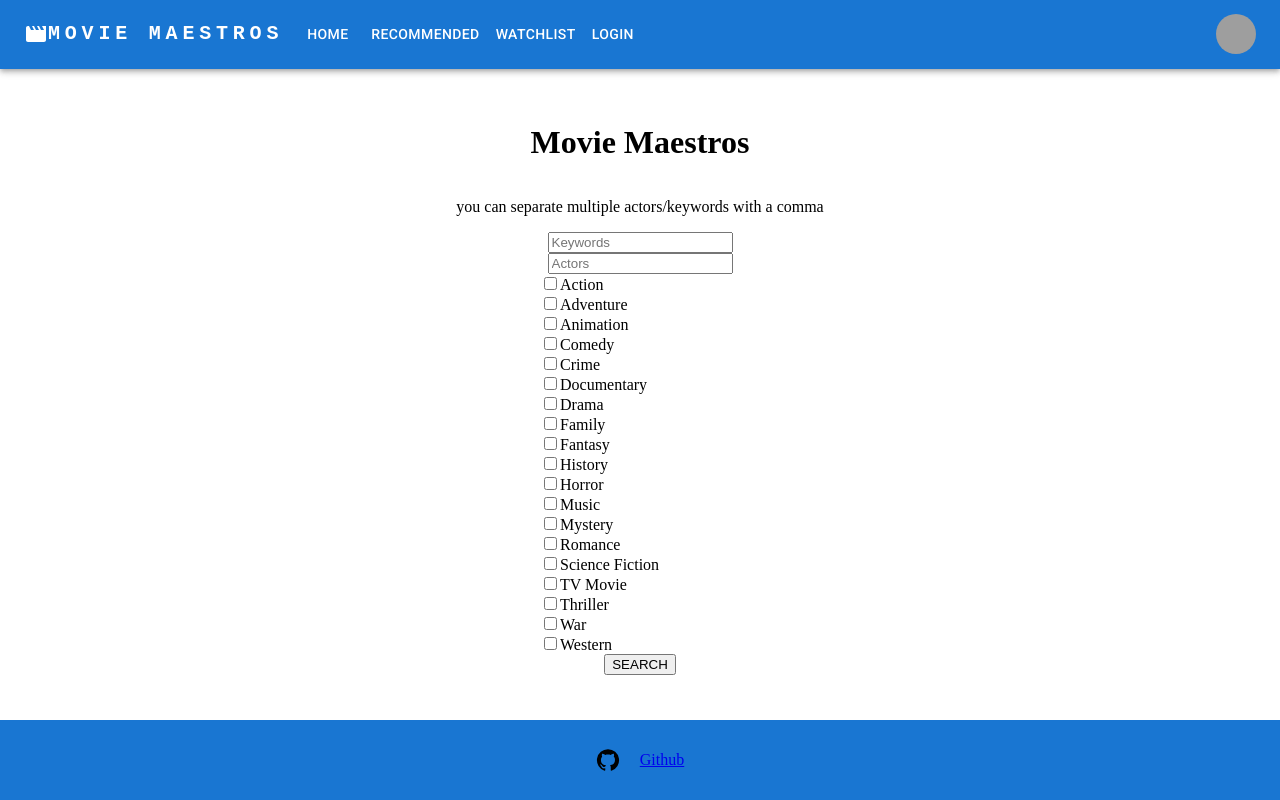
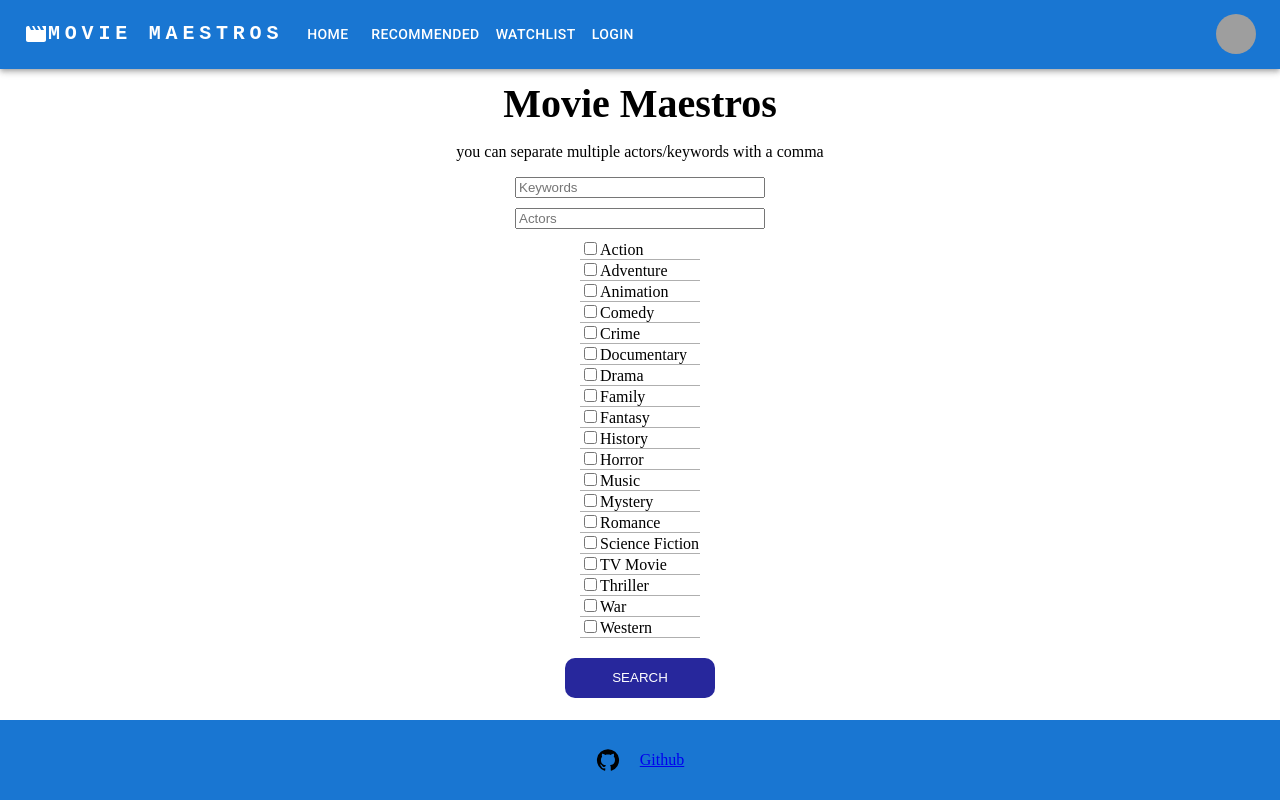
Before and after one commit to crypticsurfer/Movie-Maestros, a React (Vite) app in the folder client/: page / in a window 1280 px wide. Built offline with nearby package versions, Linux system fonts and the light colour scheme; grey boxes are pictures that could not be loaded.

Commit message:
styled elements on homepage

```diff
--- a/client/src/App.css
+++ b/client/src/App.css
@@ -20,25 +20,49 @@ body {
 }
 
 
+/* start main  */
 .main-container {
   display: flex;
   justify-content: center;
   align-items: center;
   flex-direction: column;
-
   height: 80vh;
 }
 
-.checkbox-container{
-  display: flex;
-  justify-content: center;
-  width: 800px;
+.pageTitle{
+  padding: 0;
+  margin: 0;
 }
 
-.checkBoxes{
-  width: 25%;
+
+.homeInputContainer {
+  display: flex;
+  flex-direction: column;
+  gap: 10px;
+  width: 250px;
+  text-align: center;
+  margin-bottom: 10px;
 }
 
+.checkboxEl {
+  width: 120px;
+  border-bottom: solid rgba(4, 4, 4, 0.317) .5px;
+}
+
+#searchBtn {
+  background-color: rgb(39, 39, 156);
+  border: none;
+  border-radius: 10px;
+  height: 40px;
+  width: 150px;
+  color: white;
+  margin-top: 20px;
+}
+#searchBtn:hover {
+  background-color: rgb(29, 29, 249);
+}
+
+/* start movies */
 .movieContainer {
   display: flex;
   flex-wrap: wrap;
@@ -69,6 +93,7 @@ body {
 
 #btn{
   width: 150px;
+  color: red;
 }
 
 
--- a/client/src/main.jsx
+++ b/client/src/main.jsx
@@ -4,7 +4,6 @@ import { createBrowserRouter, RouterProvider } from "react-router-dom";
 import App from './App.jsx'
 import Home from './pages/Home.jsx';
 import ErrorPage from './pages/ErrorPage.jsx';
-// import Signup from './pages/Signup';
 import Login from './pages/Login';
 import Recommended from './pages/Recommended.jsx';
 import SignUp from './pages/Signup.jsx';
--- a/client/src/pages/WatchList.jsx
+++ b/client/src/pages/WatchList.jsx
@@ -4,7 +4,7 @@ import SearchResult from '../components/SearchResult';
 
 function WatchList() {
   return (
-    <div>
+    <div className='main-container'>
       <h1 className='pageTitle'>My Watch List</h1>
       <div className='movieContainer'>
       <div className='movieCard'>
--- a/client/src/pages/home.jsx
+++ b/client/src/pages/home.jsx
@@ -47,12 +47,15 @@ const Home = () => {
     { id: '37', label: 'Western' },
   ];
 
+
   return (
     <div>
 
       <div className='main-container'>
-        <h1>Movie Maestros</h1>
+        <h1 className='pageTitle'>Movie Maestros</h1>
         <p>you can separate multiple actors/keywords with a comma</p>
+
+        <div className='homeInputContainer'>
         <input
           placeholder='Keywords'
           value={keywords}
@@ -63,12 +66,14 @@ const Home = () => {
           value={actors}
           onChange={(e) => setActors(e.target.value)}
         />
-{/*
-        <Dropdown/> */}
+        </div>
+
+
+        {/* <Dropdown options={genreOptions} onSelect={handleGenreChange} /> */}
         {genreOptions.map((genre) => (
-          <div className="checkbox-container" key={genre.id}>
-            <div className='checkBoxes'>
-
+          <div key={genre.id}>
+            <div>
+              <div className='checkboxEl'>
                 <label>
                   <input
                     type='checkbox'
@@ -79,12 +84,14 @@ const Home = () => {
                   {genre.label}
                 </label>
               </div>
+            </div>
+
 
           </div>
 
         ))}
 
-        <button onClick={handleSearch}>SEARCH</button>
+        <button id='searchBtn' onClick={handleSearch}>SEARCH</button>
       </div>
 
       {searchClicked && (
```
Also changed, not shown: client/src/components/Dropdown.jsx (+23 -45 lines). Lines whose indentation alone changed are shown as unchanged.
